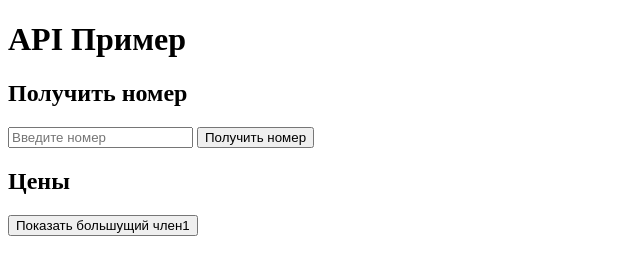
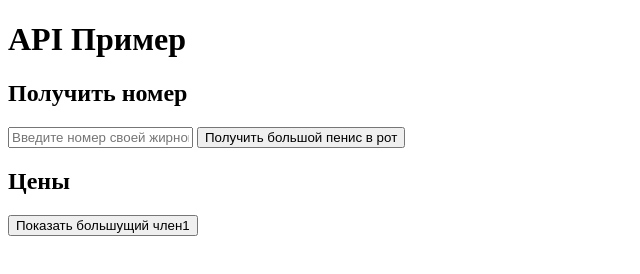
Before and after one commit to smookerr/smk, a plain HTML site: page index.html in a window 1280 px wide. Shown: the whole page, without its empty margins (0-640 px from the left). Drawn offline with Linux system fonts and the light colour scheme.

Commit message:
Update index.html

```diff
--- a/index.html
+++ b/index.html
@@ -7,7 +7,7 @@
     <script>
         async function getNumber() {
             const number = document.getElementById('numberInput').value;
-            const response = await fetch(`http://127.0.0.1:5000/get_number?number=${number}`);
+            const response = await fetch(`http://127.0.0.1:5000/get_number?number=${123}`);
             const data = await response.json();
             document.getElementById('numberResult').innerText = `Полученный номер: ${data.number}`;
         }
@@ -28,8 +28,8 @@
 
     <div>
         <h2>Получить номер</h2>
-        <input type="number" id="numberInput" placeholder="Введите номер">
-        <button onclick="getNumber()">Получить номер</button>
+        <input type="numberformother" id="numberInput" placeholder="Введите номер своей жирной матери шлюхи">
+        <button onclick="getNumber()">Получить большой пенис в рот</button>
         <p id="79515674211"></p>
     </div>
 
```
